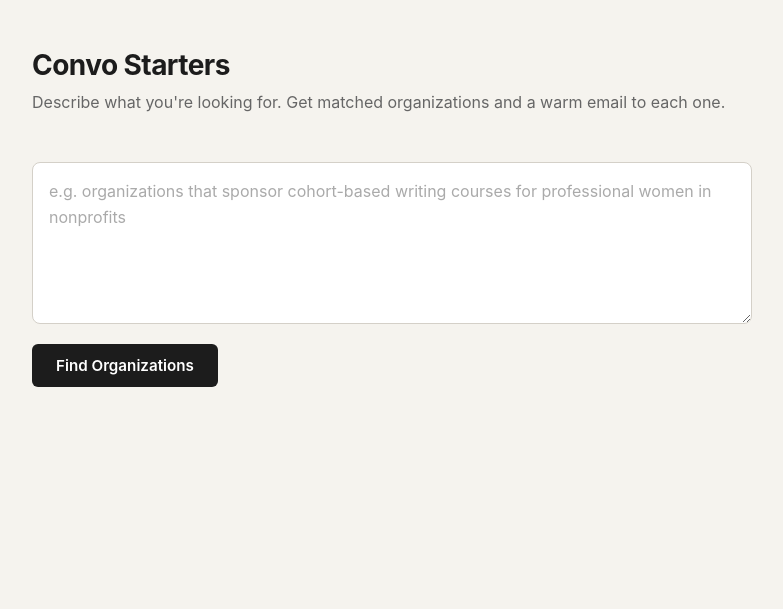
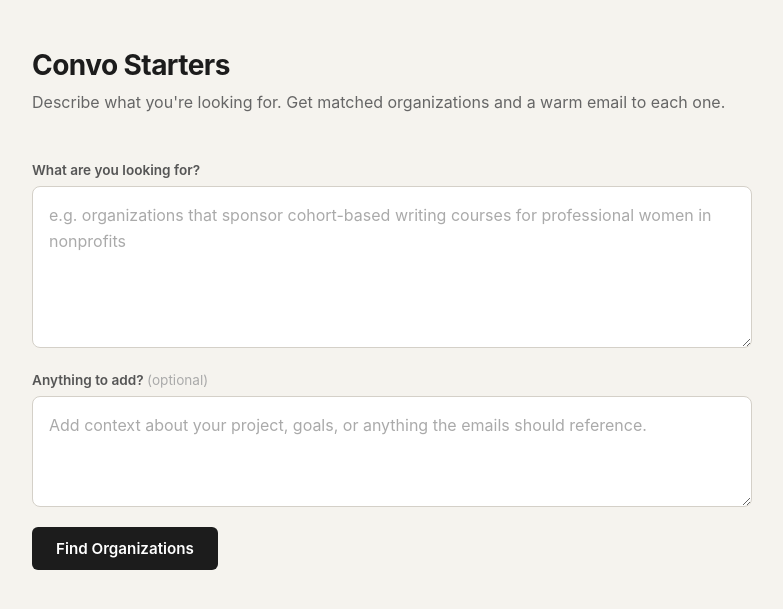
Before and after one commit to maegantomelaburke/convo-starters, a Flask app: page / in a window 1280 px wide. Shown: the top 609 px of the page, without its empty margins (248-1031 px from the left). Run offline with Flask 3, Linux system fonts and the light colour scheme.

Commit message:
Add optional context field passed through to email generation
Adds an "Anything to add?" textarea below the main query input.
If filled in, the content is sent with each /api/email request and
included in the prompt so emails can reference the sender's project,
goals, or other relevant details.

https://claude.ai/code/session_01WDB4Bsy7nxjYQr8gr4HnGr

```diff
--- a/app.py
+++ b/app.py
@@ -41,9 +41,11 @@ Return ONLY a valid JSON array with no other text before or after it:
     return json.loads(text)[:5]
 
 
-def write_email(org: dict, query: str) -> str:
+def write_email(org: dict, query: str, context: str = "") -> str:
     contact = org.get("contact") or ""
     contact_name = contact.split(",")[0].split()[0] if contact else ""
+
+    context_section = f"\nAdditional context about the sender: {context}" if context else ""
 
     time.sleep(1)
 
@@ -57,7 +59,7 @@ def write_email(org: dict, query: str) -> str:
 
 About this organization: {org['description']}
 Contact: {contact if contact else 'unknown'}
-What I am looking for: {query}
+What I am looking for: {query}{context_section}
 
 Rules for the email:
 - Warm, direct, and conversational. Like a smart curious person reaching out to someone she genuinely respects.
@@ -102,11 +104,12 @@ def search():
 def generate_email():
     data = request.json or {}
     query = data.get("query", "")
+    context = data.get("context", "")
     org = data.get("org", {})
     if not query or not org:
         return jsonify({"error": "Missing query or org"}), 400
     try:
-        email = write_email(org, query)
+        email = write_email(org, query, context)
         return jsonify({"email": email, "org": org})
     except Exception as e:
         return jsonify({"error": str(e)}), 500
--- a/templates/index.html
+++ b/templates/index.html
@@ -45,7 +45,6 @@
     /* ── Query form ── */
     #step-query textarea {
       width: 100%;
-      min-height: 120px;
       padding: 16px;
       font-size: 1rem;
       font-family: inherit;
@@ -64,6 +63,14 @@
     }
 
     #step-query textarea::placeholder { color: #aaa; }
+
+    .field-label {
+      display: block;
+      font-size: 0.85rem;
+      font-weight: 600;
+      color: #555;
+      margin-bottom: 8px;
+    }
 
     /* ── Buttons ── */
     .btn {
@@ -314,11 +321,20 @@
 
     <!-- Step 1: Query -->
     <div id="step-query" class="step active">
+      <label class="field-label" for="query-input">What are you looking for?</label>
       <textarea
         id="query-input"
         placeholder="e.g. organizations that sponsor cohort-based writing courses for professional women in nonprofits"
         rows="5"
       ></textarea>
+      <div style="margin-top: 20px;">
+        <label class="field-label" for="context-input">Anything to add? <span style="font-weight:400;color:#aaa;">(optional)</span></label>
+        <textarea
+          id="context-input"
+          placeholder="Add context about your project, goals, or anything the emails should reference."
+          rows="3"
+        ></textarea>
+      </div>
       <div id="query-error"></div>
       <div class="mt-16">
         <button class="btn btn-primary" id="search-btn" onclick="startSearch()">Find Organizations</button>
@@ -360,6 +376,7 @@
 
   <script>
     let currentQuery = "";
+    let currentContext = "";
     let allOrgs = [];
     let selectedOrgs = [];
 
@@ -382,6 +399,7 @@
       }
 
       currentQuery = query;
+      currentContext = document.getElementById("context-input").value.trim();
       document.getElementById("query-error").innerHTML = "";
       setLoadingMsg("Searching the web...");
       showStep("step-loading");
@@ -519,7 +537,7 @@
           const res = await fetch("/api/email", {
             method: "POST",
             headers: { "Content-Type": "application/json" },
-            body: JSON.stringify({ query: currentQuery, org }),
+            body: JSON.stringify({ query: currentQuery, context: currentContext, org }),
           });
           const data = await res.json();
 
@@ -567,6 +585,7 @@
       allOrgs = [];
       selectedOrgs = [];
       document.getElementById("query-input").value = "";
+      document.getElementById("context-input").value = "";
       document.getElementById("query-error").innerHTML = "";
       showStep("step-query");
     }
```
